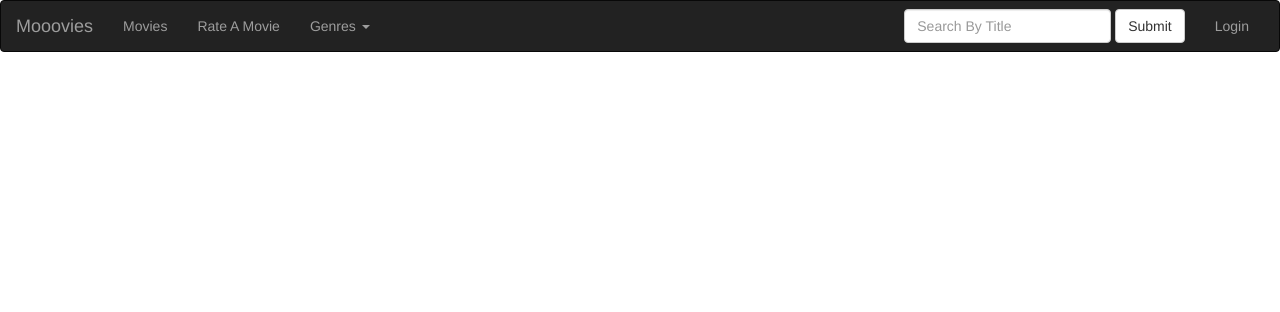
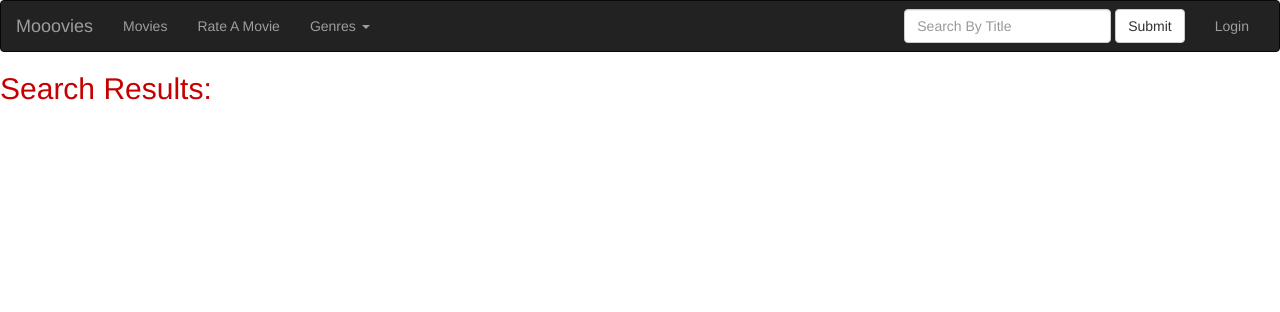
Before and after one commit to tarakdavis/django-movies, a Django app: template movielens/movieratings/templates/movieratings/search.html in a window 1280 px wide. Shown: the top 312 px of the page. Run offline with Django 3.2, Linux system fonts and the light colour scheme; the template is opened without the code that fills it, so the values that code supplies are empty; some libraries are stand-ins or nearby versions.

Commit message:
Added heading to search page.

```diff
--- a/movielens/movieratings/templates/movieratings/search.html
+++ b/movielens/movieratings/templates/movieratings/search.html
@@ -4,6 +4,7 @@
 <head>
 </head>
 {% block body %}
+<h2>Search Results:</h2>
 <body>
   <div class="container">
     <div class="divider"></div>
```
